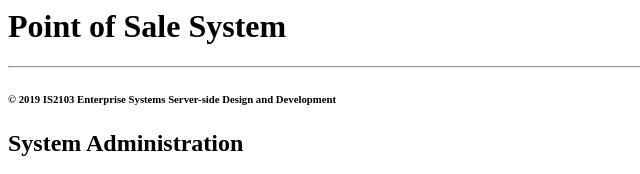
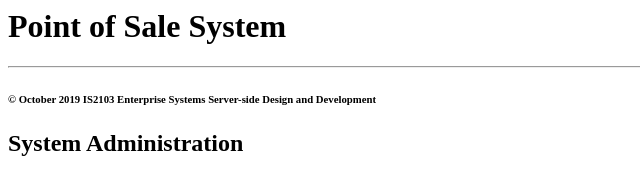
Before and after one commit to socTeamLead/PointOfSaleSystemWeb, a plain HTML site: page index.html in a window 1280 px wide. Shown: the top 174 px of the page, 0-640 px from the left. Drawn offline with Linux system fonts and the light colour scheme.

Commit message:
modified index.html copyright

```diff
--- a/index.html
+++ b/index.html
@@ -6,7 +6,7 @@
 		<h1>Point of Sale System</h1>
 		<p>
 			<hr/>
-			<h6>&copy; 2019 IS2103 Enterprise Systems Server-side Design and Development</h6>
+			<h6>&copy; October 2019 IS2103 Enterprise Systems Server-side Design and Development</h6>
 		<h2>System Administration</h2>
 		<ul>
 			<li><a href="./systemAdministration/createNewStaff.html">Create New Staff</a></li>
```
